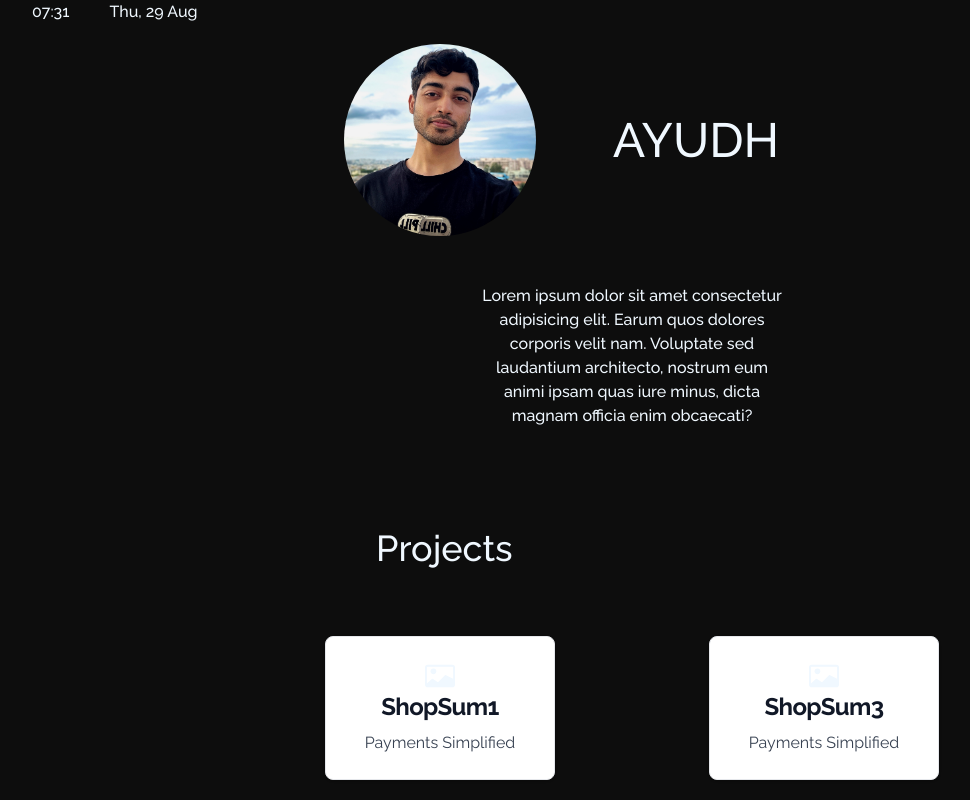
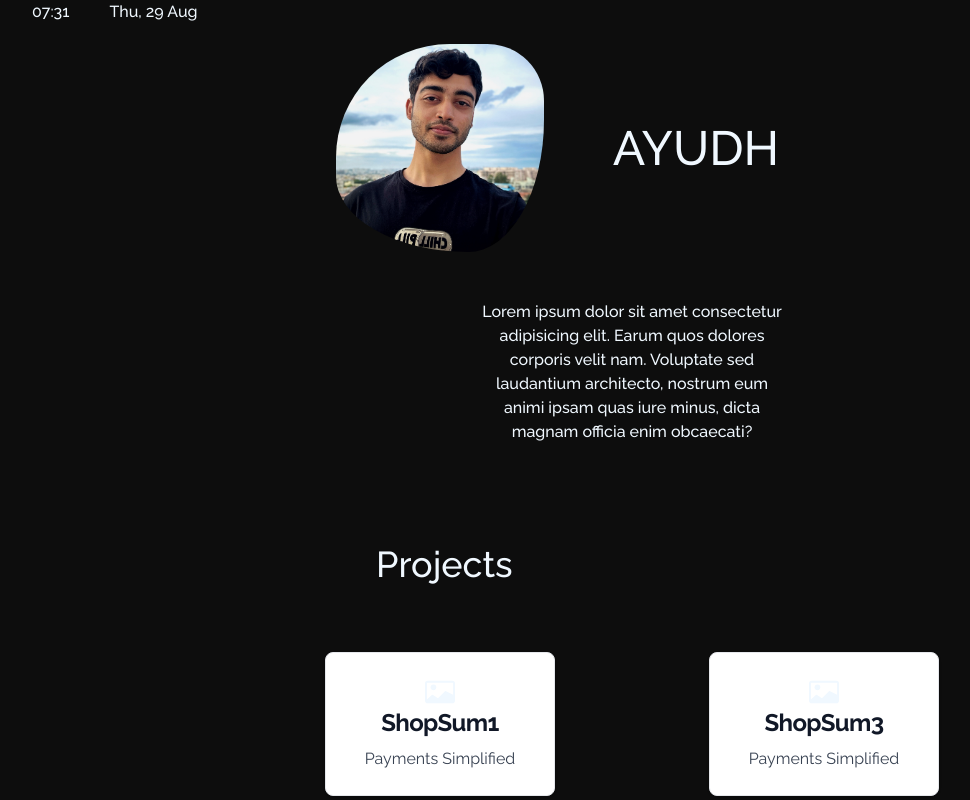
Before and after one commit to makersmecca/Portfolio, a React (Vite) app: page / in a window 1280 px wide. Shown: the top 800 px of the page, without its empty margins (8-978 px from the left). Built offline with nearby package versions, Linux system fonts and the light colour scheme.

Commit message:
css file to animate the blob shape on the display picture

```diff
--- a/src/Components/DisplayPicture.jsx
+++ b/src/Components/DisplayPicture.jsx
@@ -1,19 +1,18 @@
 import "./profileborder.css";
 const DisplayPicture = ({ isAnimated }) => {
   return (
-    // <div className="">
+    // <div className="relative w-44 h-44 blob-container animate-blob">
     //   <img
     //     src="/displayPicture.jpg"
     //     alt="profile picture"
-    //     className="w-full h-full rounded-full wobbly-circle animate-wobble"
+    //     className="w-full h-full object-cover rounded-full"
     //   />
     // </div>
-
-    <div className="w-48 h-48 overflow-hidden rounded-full">
+    <div>
       <img
         src="/displayPicture.jpg"
         alt="profile picture"
-        className="w-full h-full object-cover animate-wobble"
+        className="blob md:h-52 md:w-52 h-44 w-44"
       />
     </div>
   );
```
